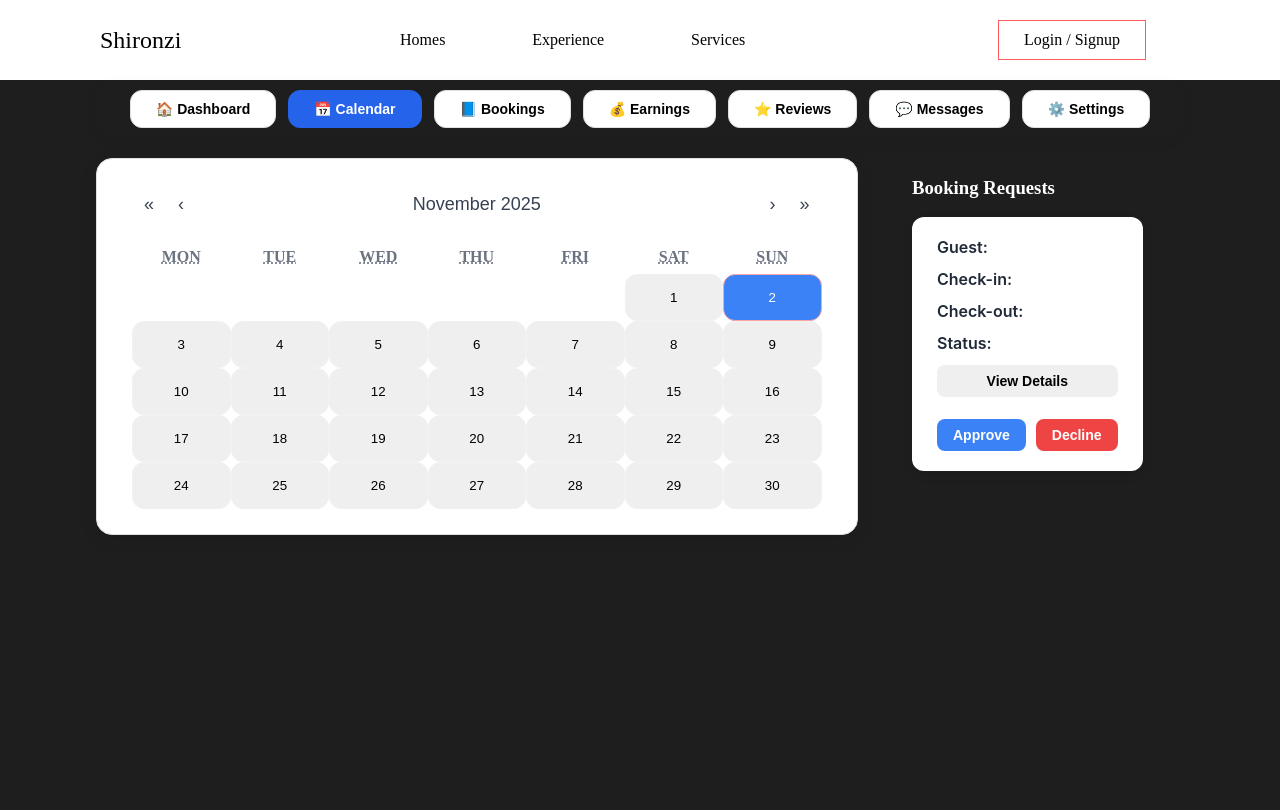
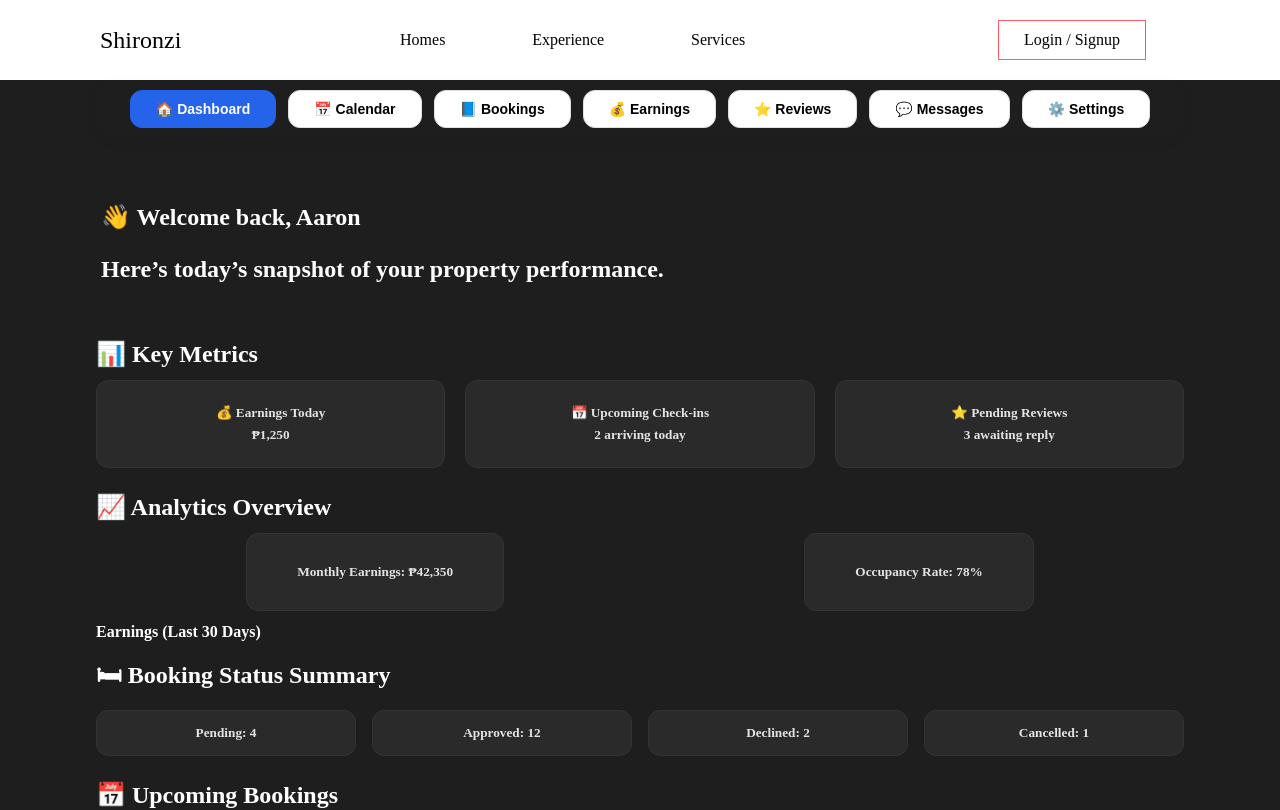
Before and after one commit to shironzi/real-estate-app, a React (Create React App) app in the folder frontend/: page /booking/1 in a window 1280 px wide. Shown: the top 810 px of the page. Built offline with nearby package versions, Linux system fonts and the light colour scheme; no server answers; sample sign-in values are in the browser's storage.

Commit message:
feat: implement BookingDashboard component with key metrics and styles

```diff
--- /dev/null
+++ b/frontend/src/components/booking/BookingDashboard.tsx
@@ -0,0 +1,59 @@
+import "@/styles/booking/bookingDashboard.css";
+
+const BookingDashboard = () => {
+  return (
+    <div className="BookingDashboard-container">
+      <div className="bookingDashboard-greetings">
+        <h2>👋 Welcome back, Aaron</h2>
+        <h2>Here’s today’s snapshot of your property performance.</h2>
+      </div>
+
+      <h2>📊 Key Metrics</h2>
+      <div className="bookingDashboard-metrics">
+        <div>
+          <h5>💰 Earnings Today </h5>
+          <h5>₱1,250</h5>
+        </div>
+        <div>
+          <h5>📅 Upcoming Check-ins</h5>
+          <h5>2 arriving today</h5>
+        </div>
+        <div>
+          <h5>⭐ Pending Reviews</h5>
+          <h5>3 awaiting reply</h5>
+        </div>
+      </div>
+
+      <h2>📈 Analytics Overview</h2>
+      <div className="bookingDashboard-analytics ">
+        <div>
+          <h5>Monthly Earnings: ₱42,350</h5>
+          <h5>Occupancy Rate: 78%</h5>
+        </div>
+
+        <h4>Earnings (Last 30 Days)</h4>
+        {/* Line Graph */}
+      </div>
+
+      <h2>🛏 Booking Status Summary</h2>
+      <div className="bookingDashboard-status-summary ">
+        <h5>Pending: 4</h5>
+        <h5>Approved: 12</h5>
+        <h5>Declined: 2</h5>
+        <h5>Cancelled: 1</h5>
+      </div>
+
+      <h2>📅 Upcoming Bookings</h2>
+      <div className="dashboard-card">
+        <h5> Jan 12 — Maria Santos — CHECK-IN TODAY — 2 nights </h5>
+      </div>
+
+      <h2>👥 Recent Guests</h2>
+      <div className="dashboard-card">
+        <h5>John Cruz — Completed — ★★★★★</h5>
+      </div>
+    </div>
+  );
+};
+
+export default BookingDashboard;
--- a/frontend/src/pages/bookings/BookingTypes.ts
+++ b/frontend/src/pages/bookings/BookingTypes.ts
@@ -10,5 +10,5 @@ export type Tab = {
 }
 
 export const defaultTab: Tab = {
-    tab: "Calendar"
+    tab: "Dashboard"
 }
--- a/frontend/src/pages/bookings/Bookings.tsx
+++ b/frontend/src/pages/bookings/Bookings.tsx
@@ -6,6 +6,7 @@ import BookingNavbar from "../../components/booking/BookingNavbar";
 import { useState } from "react";
 import { defaultTab, Tab } from "./BookingTypes";
 import BookingList from "@/components/booking/BookingList";
+import BookingDashboard from "@/components/booking/BookingDashboard";
 
 const Bookings = () => {
   const [tab, setTab] = useState<Tab>(defaultTab);
@@ -13,6 +14,8 @@ const Bookings = () => {
   return (
     <div className="booking-container">
       <BookingNavbar tab={tab} onChange={setTab} />
+      {tab.tab === "Dashboard" && <BookingDashboard />}
+
       {tab.tab === "Calendar" && (
         <div className="booking-calendar-container">
           <BookingCalendar />
--- /dev/null
+++ b/frontend/src/styles/booking/bookingDashboard.css
@@ -0,0 +1,105 @@
+/* GENERAL SPACING */
+.bookingDashboard-greetings {
+    padding: 20px 5px;
+}
+
+.bookingDashboard-greetings h2 {
+    margin: 0;
+    font-weight: 600;
+    color: #f1f1f1;
+}
+
+/* CARD BASE STYLE */
+.dashboard-card {
+    background: #1e1e1e;
+    border: 1px solid #2a2a2a;
+    padding: 20px 25px;
+    border-radius: 14px;
+    margin-bottom: 25px;
+    box-shadow: 0 2px 6px rgba(0,0,0,0.25);
+}
+
+/* SECTION TITLES */
+.BookingDashboard-container h2 {
+    margin: 25px 0 12px;
+    color: #ffffff;
+    font-weight: 700;
+}
+
+/* METRICS */
+.bookingDashboard-metrics {
+    display: flex;
+    justify-content: space-between;
+    gap: 20px;
+}
+
+.bookingDashboard-metrics div {
+    flex: 1;
+    background: #2a2a2a;
+    padding: 18px 20px;
+    border-radius: 12px;
+    text-align: center;
+    border: 1px solid #333;
+    transition: 0.2s;
+}
+
+.bookingDashboard-metrics div:hover {
+    background: #333;
+}
+
+.bookingDashboard-metrics h5 {
+    margin: 6px 0;
+    color: #e3e3e3;
+}
+
+.bookingDashboard-analytics div {
+    display: flex;
+    justify-content: space-around;
+    font-size: 1rem;
+    margin-bottom: 20px;
+    color: #e3e3e3;
+
+}
+
+.bookingDashboard-analytics div h5 {
+    background: #2a2a2a;
+    padding: 30px 50px;
+    border-radius: 12px;
+    margin: 0;
+    text-align: center;
+    border: 1px solid #333;
+    transition: 0.2s;
+    color: #e3e3e3;
+}
+
+.bookingDashboard-analytics div h5:hover {
+    background: #333;
+}
+
+/* STATUS SUMMARY */
+.bookingDashboard-status-summary {
+    display: grid;
+    grid-template-columns: repeat(4, 1fr);
+    gap: 16px;
+}
+
+.bookingDashboard-status-summary h5 {
+    background: #2a2a2a;
+    padding: 14px 20px;
+    border-radius: 12px;
+    margin: 0;
+    text-align: center;
+    border: 1px solid #333;
+    transition: 0.2s;
+    color: #e3e3e3;
+}
+
+.bookingDashboard-status-summary h5:hover {
+    background: #333;
+}
+
+.bookingDasboard-upcoming h5 {
+    margin: 0;
+    padding: 6px 0;
+    color: #f1f1f1;
+}
```
